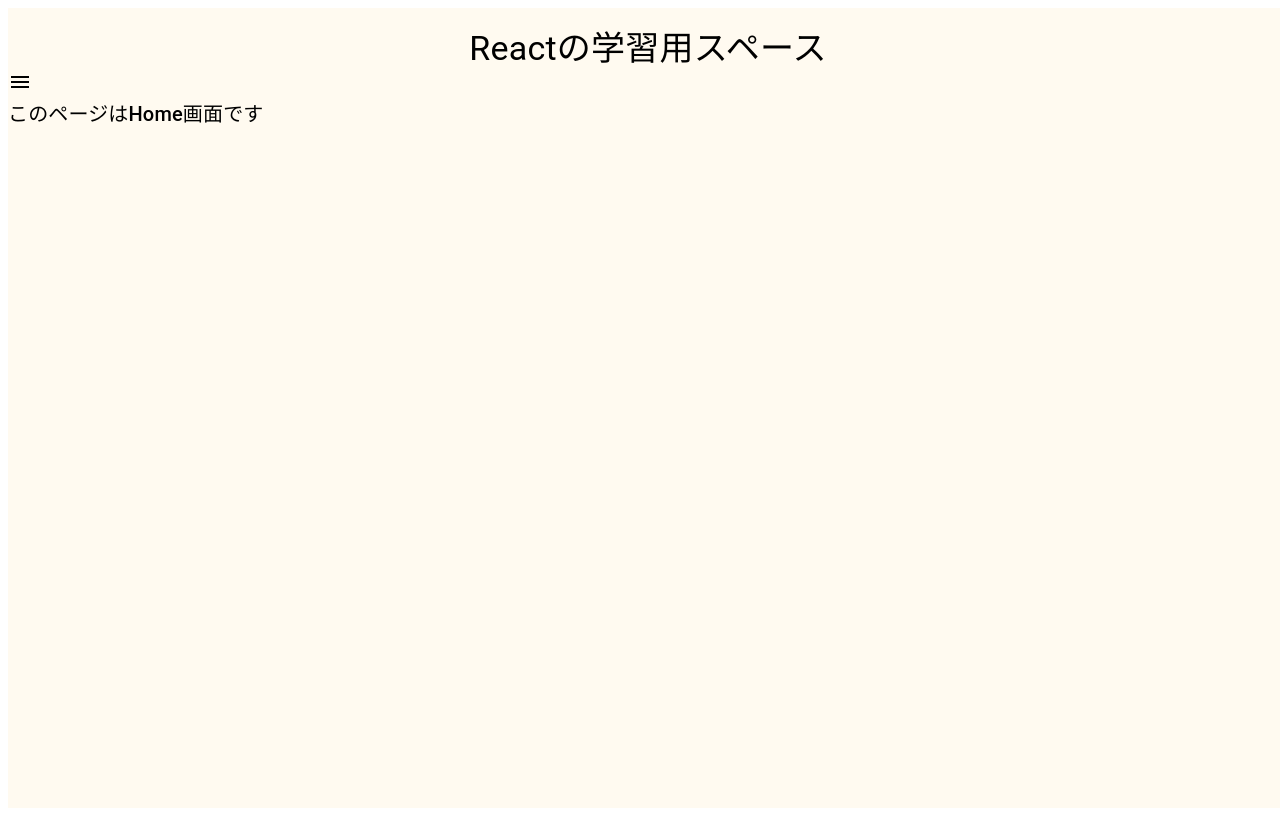
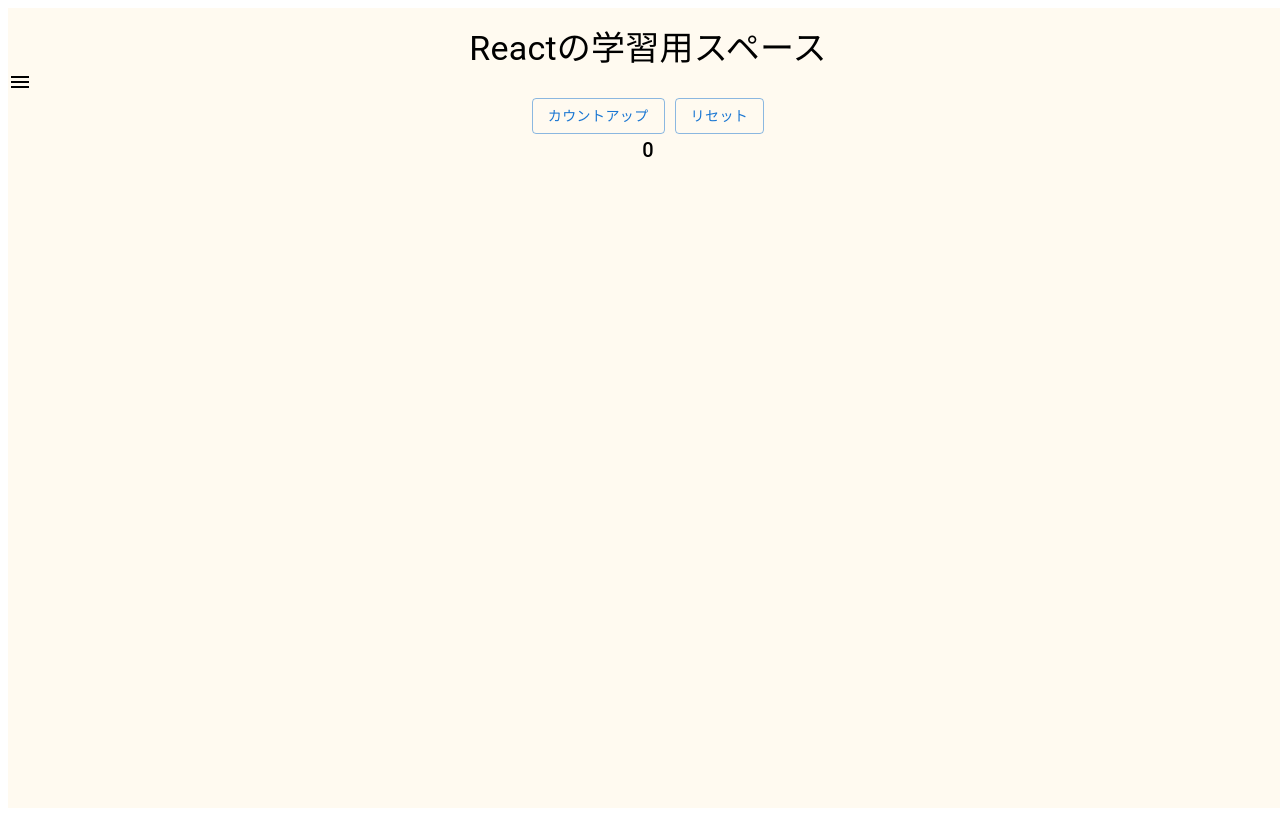
Before and after one commit to teppei1994667/react_practice, a React (Create React App) app: page /components/Home in a window 1280 px wide. Built offline with nearby package versions, Linux system fonts and the light colour scheme.

Commit message:
テストでHomeにカウントアップを実装

```diff
--- a/src/App.tsx
+++ b/src/App.tsx
@@ -2,9 +2,9 @@
 import { Typography, Box, Drawer } from "@mui/material";
 import MenuIcon from "@mui/icons-material/Menu";
 import { BrowserRouter, Link, Switch, Route } from "react-router-dom";
-import { Home } from "./components/Home";
-import { ReactHookForm } from "./components/ReactHookForm";
-import { AgGrid } from "./components/AgGrid";
+import { Home } from "./components/home/Home";
+import { ReactHookForm } from "./components/reactHookForm/ReactHookForm";
+import { AgGrid } from "./components/agGrid/AgGrid";
 
 const App = () => {
   const [drawerOpened, setDrawerOpened] = useState(false);
--- a/src/components/Home.tsx
+++ /dev/null
@@ -1,13 +0,0 @@
-import React from "react";
-import { Typography, Box, Button } from "@mui/material";
-import { BrowserRouter, Link, Switch, Route } from "react-router-dom";
-import { ReactHookForm } from "./ReactHookForm";
-import { AgGrid } from "./AgGrid";
-
-export const Home = () => {
-  return (
-		<Typography variant="h6">
-		このページはHome画面です
-	</Typography>
-  );
-};
--- /dev/null
+++ b/src/components/home/Home.tsx
@@ -0,0 +1,19 @@
+import { useState } from "react";
+import { Typography, Button, Box } from "@mui/material";
+
+export const Home = () => {
+  const [count, setCount] = useState(0);
+	const countUp = () => {
+		setCount(prev => prev + 1)
+	}
+	const countReset = () => {
+		setCount(prev => prev = 0)
+	}
+  return (
+    <Box sx={{textAlign: "center"}}>
+      <Button variant="outlined" onClick={countUp}>カウントアップ</Button>
+			<Button variant="outlined" sx={{ marginLeft: "10px" }} onClick={countReset}>リセット</Button>
+      <Typography variant="h6">{count}</Typography>
+    </Box>
+  );
+};
```
Also changed, not shown: src/components/agGrid/AgGrid.tsx (renamed from src/components/AgGrid.tsx), src/components/reactHookForm/ReactHookForm.tsx (renamed from src/components/ReactHookForm.tsx).
